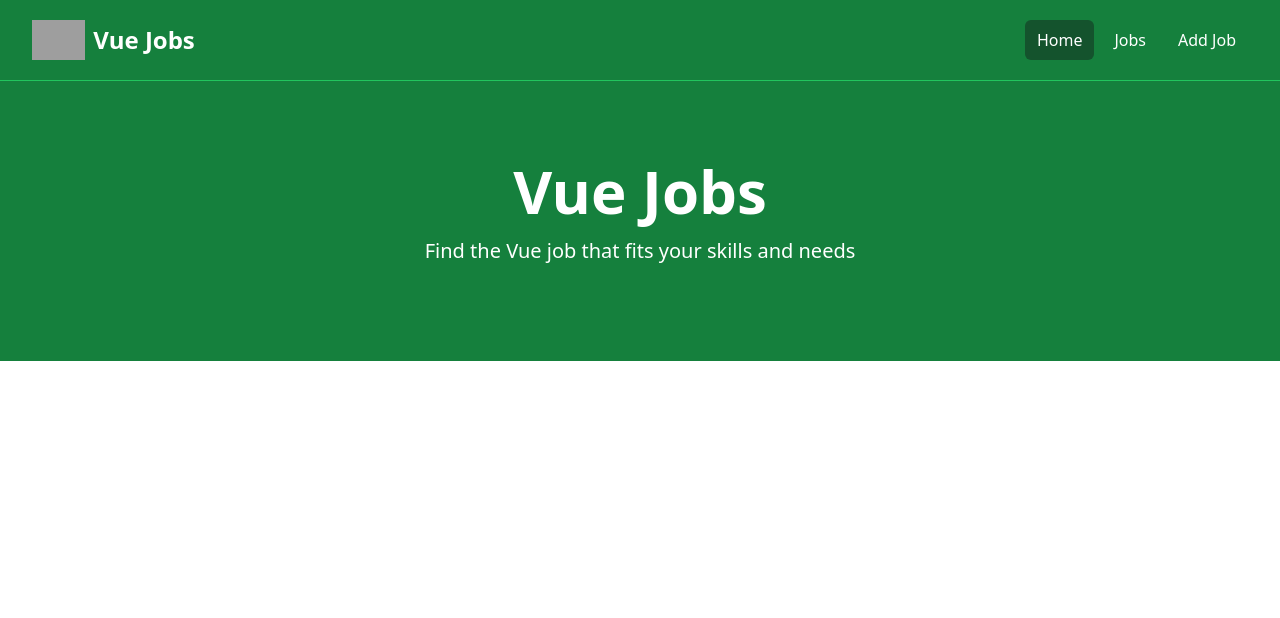
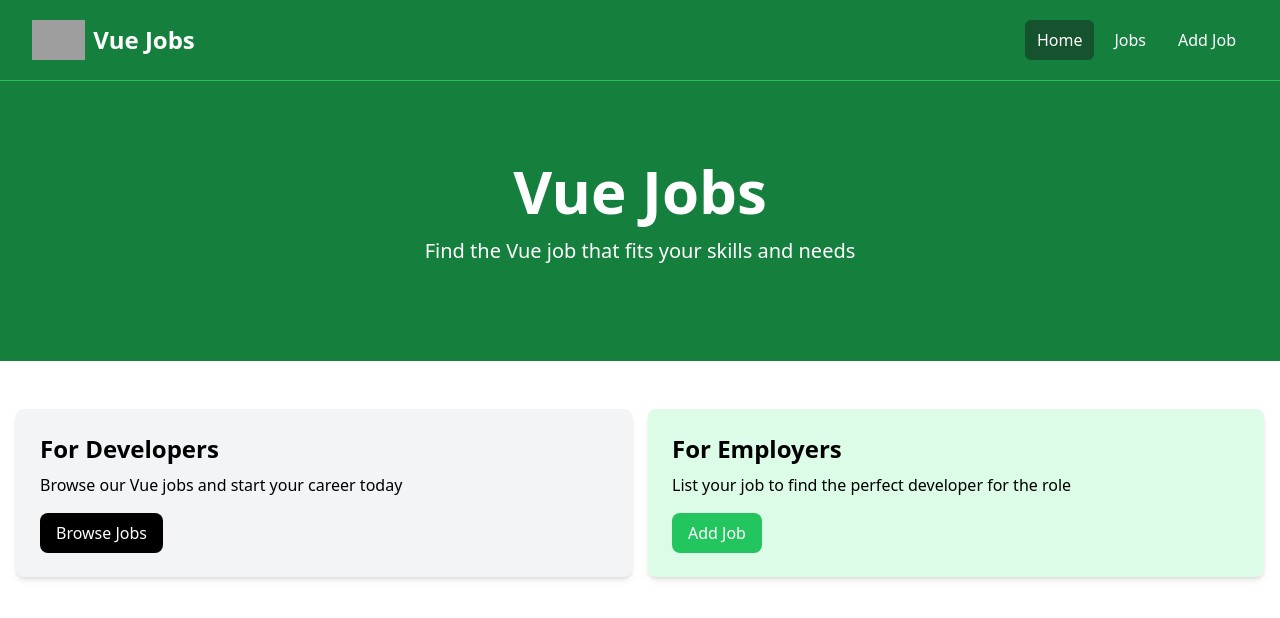
Before and after one commit to Chongfong/vue-practice, a Vue app: page / in a window 1280 px wide. Shown: the top 618 px of the page. Built offline with nearby package versions, Linux system fonts and the light colour scheme; grey boxes are pictures that could not be loaded.

Commit message:
homecard component with slot

```diff
--- a/src/App.vue
+++ b/src/App.vue
@@ -1,9 +1,11 @@
 <script setup>
 import Navbar from './components/Navbar.vue'
 import Hero from './components/Hero.vue'
+import HomeCards from './components/HomeCards.vue'
 </script>
 
 <template>
   <Navbar />
   <Hero title="Vue Jobs" subtitle="Find the Vue job that fits your skills and needs" />
+  <HomeCards />
 </template>
--- /dev/null
+++ b/src/components/Card.vue
@@ -0,0 +1,16 @@
+<script setup>
+import { defineProps } from 'vue'
+defineProps({
+  bgColor: {
+    type: String,
+    default: 'bg-gray-100',
+  },
+})
+</script>
+
+<template>
+  <div :class="`${bgColor} p-6 rounded-lg shadow-md`">
+    <!-- like {children} in React -->
+    <slot></slot>
+  </div>
+</template>
--- /dev/null
+++ b/src/components/HomeCards.vue
@@ -0,0 +1,33 @@
+<script setup>
+import Card from './Card.vue'
+</script>
+
+<template>
+  <section class="py-4">
+    <div class="container-xl lg:container m-auto">
+      <div class="grid grid-cols-1 md:grid-cols-2 gap-4 p-4 rounded-lg">
+        <!-- add : sign and use "``" to use variables -->
+        <Card>
+          <h2 class="text-2xl font-bold">For Developers</h2>
+          <p class="mt-2 mb-4">Browse our Vue jobs and start your career today</p>
+          <a
+            href="jobs.html"
+            class="inline-block bg-black text-white rounded-lg px-4 py-2 hover:bg-gray-700"
+          >
+            Browse Jobs
+          </a>
+        </Card>
+        <Card bgColor="bg-green-100">
+          <h2 class="text-2xl font-bold">For Employers</h2>
+          <p class="mt-2 mb-4">List your job to find the perfect developer for the role</p>
+          <a
+            href="add-job.html"
+            class="inline-block bg-green-500 text-white rounded-lg px-4 py-2 hover:bg-green-600"
+          >
+            Add Job
+          </a>
+        </Card>
+      </div>
+    </div>
+  </section>
+</template>
```
